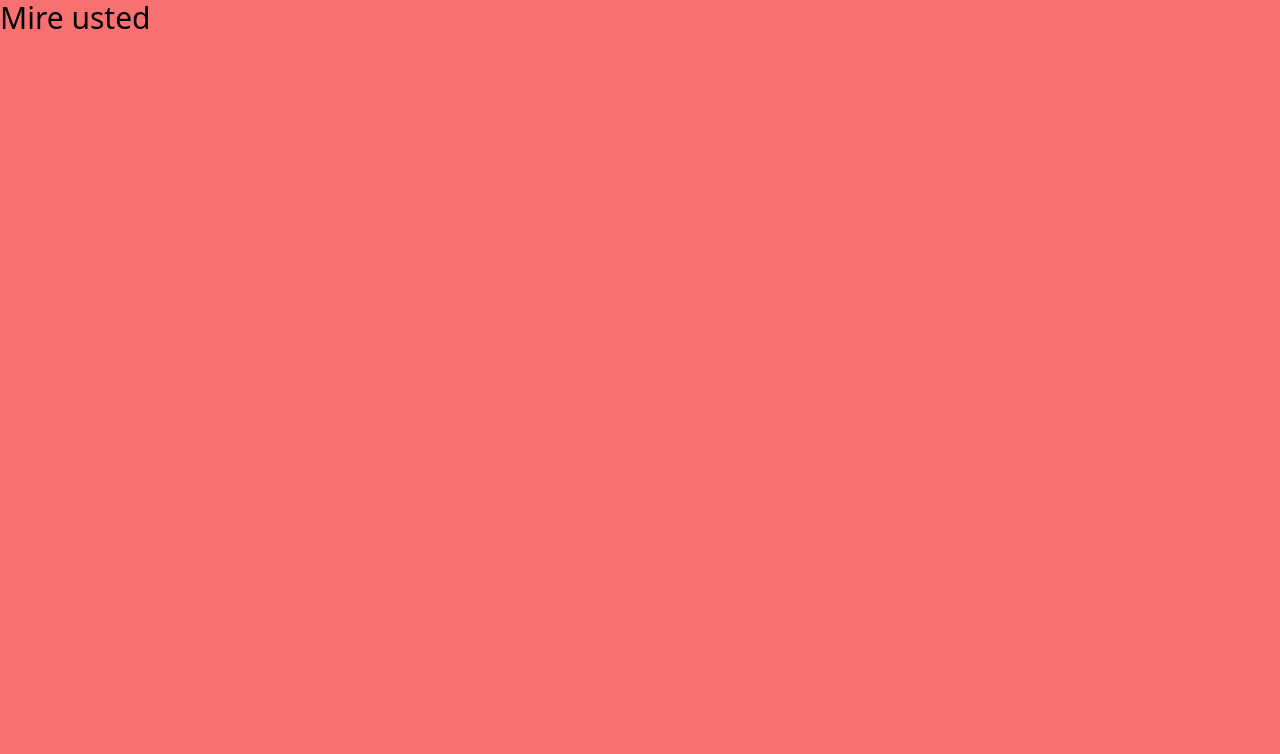
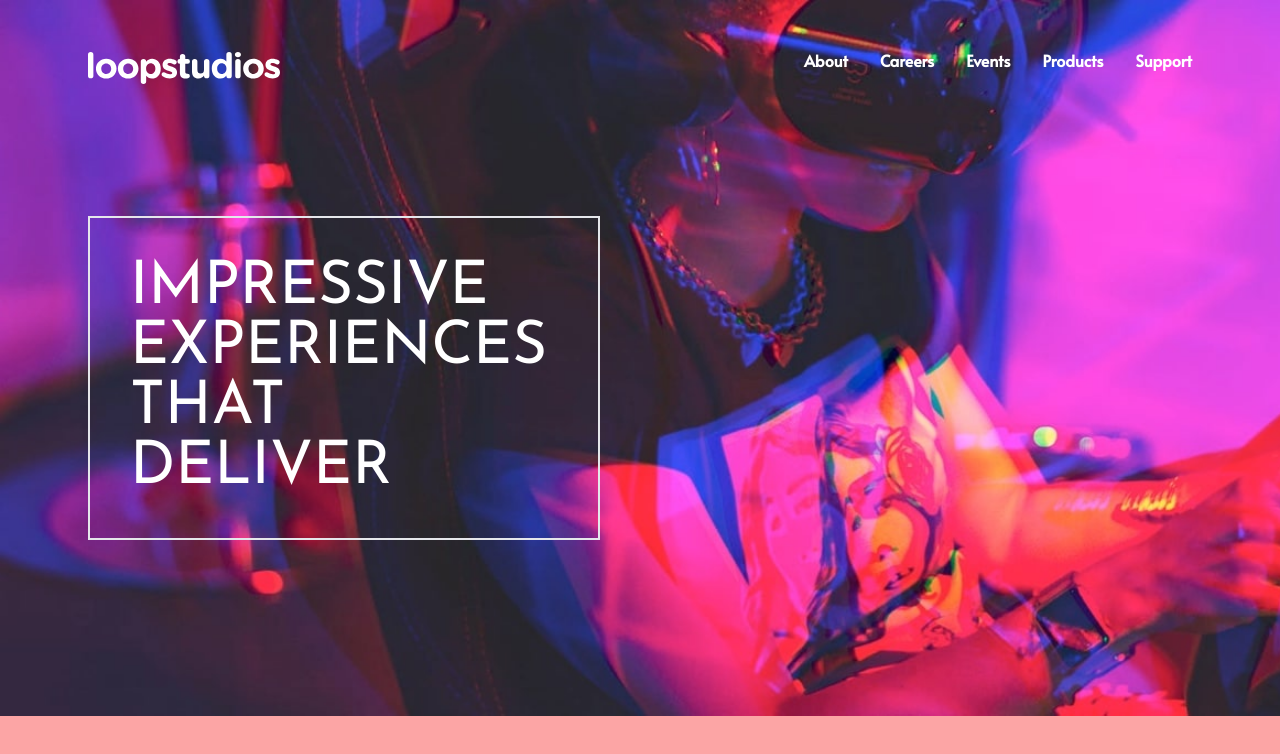
Before and after one commit to rodlez/tailwind-loopstudios, a website: page index.html in a window 1280 px wide. Drawn offline with Linux system fonts and the light colour scheme.

Commit message:
Add Hero section

```diff
--- a/index.html
+++ b/index.html
@@ -1,11 +1,71 @@
 <html lang="en">
-<head>
-    <meta charset="UTF-8">
-    <meta name="viewport" content="width=device-width, initial-scale=1.0">
-    <title>Tailwind</title>
-    <link rel="stylesheet" href="./css/styles.css">
-</head>
-<body class="bg-red-400">
-    <h1 class="text-3xl">Mire usted</h1>
-</body>
+  <head>
+    <meta charset="UTF-8" />
+    <meta name="viewport" content="width=device-width, initial-scale=1.0" />
+    <!-- Fonts -->
+    <link rel="preconnect" href="https://fonts.googleapis.com" />
+    <link rel="preconnect" href="https://fonts.gstatic.com" crossorigin />
+    <link
+      href="https://fonts.googleapis.com/css2?family=Alata&family=Josefin+Sans:ital@0;1&display=swap"
+      rel="stylesheet"
+    />
+    <link
+      href="https://fonts.googleapis.com/css2?family=Alata&family=Josefin+Sans:ital@0;1&display=swap"
+      rel="stylesheet"
+    />
+    <!-- CSS -->
+    <link rel="stylesheet" href="./css/styles.css" />
+    <title>Tailwind - Loopstudios</title>
+  </head>
+  <body class="bg-red-300">
+    <!-- Hero Section -->
+    <section id="hero">
+      <!-- Hero Container -->
+      <div class="container max-w-6xl mx-auto px-6 py-12">
+        <!-- Menu/Logo Container -->
+        <nav class="flex items-center justify-between font-bold text-white">
+          <!-- Logo -->
+          <img src="images/logo.svg" alt="" />
+          <!-- Menu -->
+          <div class="hidden h-10 font-alata md:flex md:space-x-8">
+            <div class="group">
+              <a href="#">About</a>
+              <div
+                class="mx-2 group-hover:border-b group-hover:border-blue-50"
+              ></div>
+            </div>
+            <div class="group">
+              <a href="#">Careers</a>
+              <div
+                class="mx-2 group-hover:border-b group-hover:border-blue-50"
+              ></div>
+            </div>
+            <div class="group">
+              <a href="#">Events</a>
+              <div
+                class="mx-2 group-hover:border-b group-hover:border-blue-50"
+              ></div>
+            </div>
+            <div class="group">
+              <a href="#">Products</a>
+              <div
+                class="mx-2 group-hover:border-b group-hover:border-blue-50"
+              ></div>
+            </div>
+            <div class="group">
+              <a href="#">Support</a>
+              <div
+                class="mx-2 group-hover:border-b group-hover:border-blue-50"
+              ></div>
+            </div>
+          </div>
+        </nav>
+        <div
+          class="max-w-lg mt-32 mb-32 p-4 font-sans text-4xl text-white uppercase border-2 md:p-10 md:m-32 md:mx-0 md:text-6xl"
+        >
+          Impressive Experiences That Deliver
+        </div>
+      </div>
+    </section>
+  </body>
 </html>
--- a/input.css
+++ b/input.css
@@ -1,3 +1,19 @@
 @tailwind base;
 @tailwind components;
 @tailwind utilities;
+
+/*
+    url ../ because when compile we are in /css/styles.css not ./input.css
+*/
+#hero {
+  background-image: url("../images/desktop/image-hero.jpg");
+  background-repeat: no-repeat;
+  background-size: cover;
+}
+
+@media (max-width: 576px) {
+  #hero {
+    background-image: url("../images/mobile/image-hero.jpg");
+    background-position: center;
+  }
+}
--- a/tailwind.config.js
+++ b/tailwind.config.js
@@ -1,8 +1,22 @@
 /** @type {import('tailwindcss').Config} */
 module.exports = {
-  content: ['./*.html'],
+  content: ["./*.html"],
   theme: {
-    extend: {},
+    screens: {
+      sm: "480px",
+      md: "768px",
+      lg: "976px",
+      xl: "1440px",
+    },
+    extend: {
+      fontFamily: {
+        sans: ["Josefin Sans", "sans-serif"],
+        alata: ["Alata"],
+      },
+      letterSpacing: {
+        widest: ".3em",
+      },
+    },
   },
   plugins: [],
-}
+};
```
Also changed, not shown: css/styles.css.
